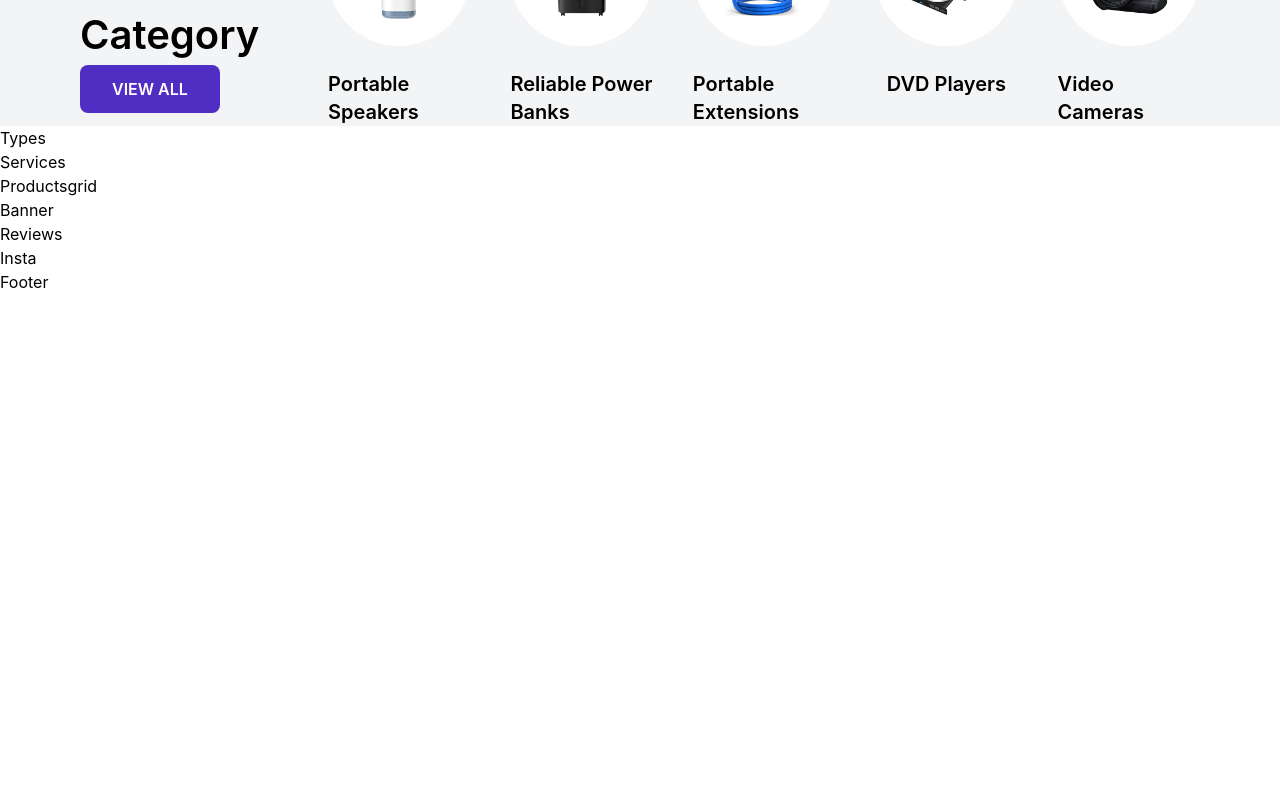
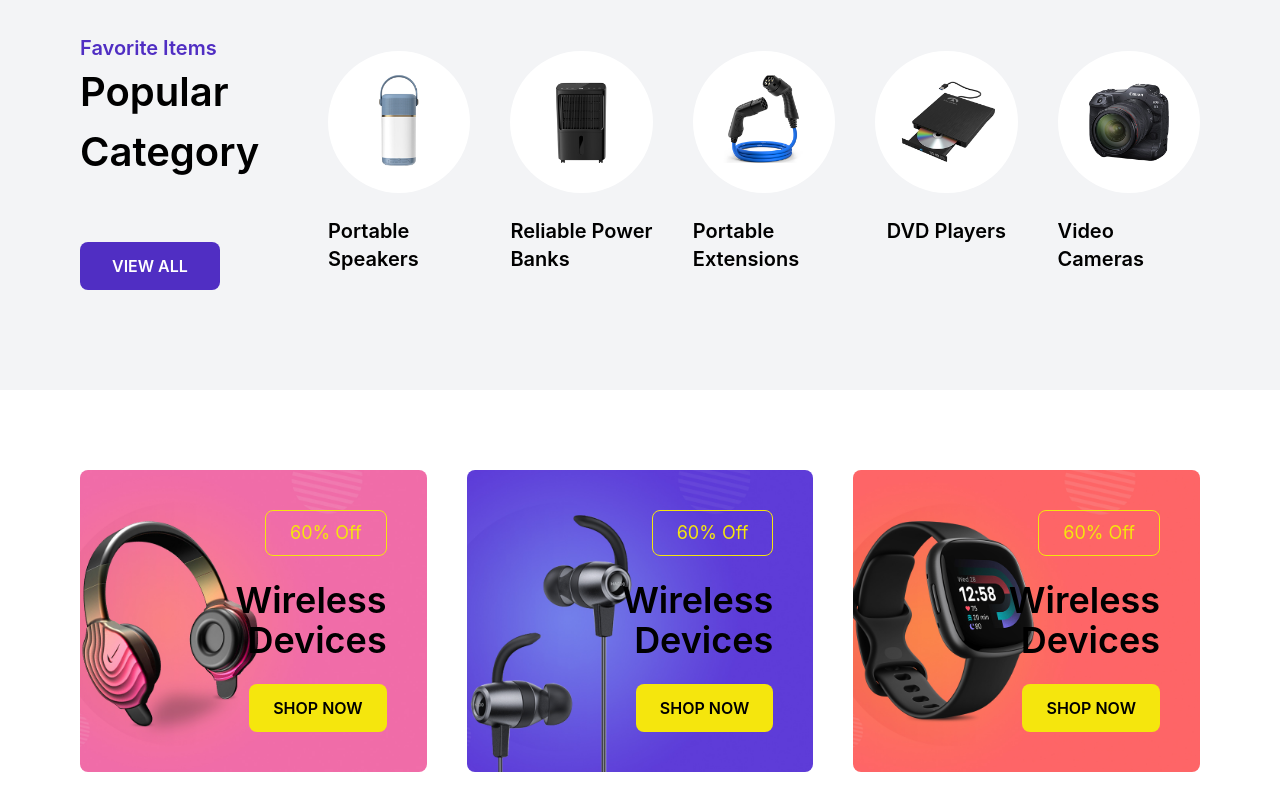
Before and after one commit to miirosadat-dev/Ecommerce-web-app-with-react, a React (Vite) app: page / in a window 1280 px wide. Shown: the part 820-1620 px from the top of the page. Before the commit the page ends 1114 px from the top, so only its background shows below. Built offline with nearby package versions, Linux system fonts and the light colour scheme.

Commit message:
Add types component change

```diff
--- a/src/components/Category.jsx
+++ b/src/components/Category.jsx
@@ -22,7 +22,7 @@
     <div
       id="category"
       className="w-full bg-gray-100 lg:px-20
-       px-5 pt-130px pb-80px flex lg:flex-row
+       px-5 pt-[130px] pb-[100px] flex lg:flex-row
         flex-col justify-center items-center
          gap-20"
     >
@@ -39,7 +39,7 @@
         <h1 className="text-[40px] leading-50px font-semibold lg:text-start text-center text-black">
           Popular Category
         </h1>
-        <button className="bg-themepurple text-white font-semibold hover:text-black py-3 mt-60px px-8 rounded-lg hover:bg-themeyellow transition-colors duration-300">
+        <button className="bg-themepurple text-white font-semibold hover:text-black py-3 mt-[60px] px-8 rounded-lg hover:bg-themeyellow transition-colors duration-300">
           VIEW ALL
         </button>
       </div>
--- a/src/components/Types.jsx
+++ b/src/components/Types.jsx
@@ -1,10 +1,75 @@
 import React from "react";
+import { useEffect } from "react";
 import banner1 from "../assets/banner1.jpg";
 import banner2 from "../assets/banner2.jpg";
 import banner3 from "../assets/banner3.jpg";
+import AOS from "aos";
+import "aos/dist/aos.css";
 
 const Types = () => {
-  return <div>Types</div>;
+  useEffect(() => {
+    AOS.init({
+      offset: 100,
+      duration: 500,
+      easing: "ease-in-out",
+    });
+    AOS.refresh();
+  }, []);
+
+  return (
+    <div className="w-full lg:px-20 px-5 py-[80px] grid lg:grid-cols-3 grid-cols-1 justify-center items-start gap-10">
+      <div
+        data-aos="zoom-in"
+        data-aos-delay="100"
+        className="flex flex-col justify-center items-end gap-6 bg-cover bg-center p-10 rounded-lg"
+        style={{ backgroundImage: `url(${banner1})` }}
+      >
+        <h1 className="text-themeyellow border rounded-lg border-themeyellow px-6 py-2 text-lg">
+          60% Off
+        </h1>
+        <h1 className="text-4xl text-end tex-white font-semibold">
+          Wireless <br /> Devices
+        </h1>
+        <button className="bg-themeyellow px-6 py-3 rounded-lg text-black font-semibold">
+          SHOP NOW
+        </button>
+      </div>
+
+      <div
+        data-aos="zoom-in"
+        data-aos-delay="200"
+        className="flex flex-col justify-center items-end gap-6 bg-cover bg-center p-10 rounded-lg"
+        style={{ backgroundImage: `url(${banner2})` }}
+      >
+        <h1 className="text-themeyellow border rounded-lg border-themeyellow px-6 py-2 text-lg">
+          60% Off
+        </h1>
+        <h1 className="text-4xl text-end tex-white font-semibold">
+          Wireless <br /> Devices
+        </h1>
+        <button className="bg-themeyellow px-6 py-3 rounded-lg text-black font-semibold">
+          SHOP NOW
+        </button>
+      </div>
+
+      <div
+        data-aos="zoom-in"
+        data-aos-delay="300"
+        className="flex flex-col justify-center items-end gap-6 bg-cover bg-center p-10 rounded-lg"
+        style={{ backgroundImage: `url(${banner3})` }}
+      >
+        <h1 className="text-themeyellow border rounded-lg border-themeyellow px-6 py-2 text-lg">
+          60% Off
+        </h1>
+        <h1 className="text-4xl text-end tex-white font-semibold">
+          Wireless <br /> Devices
+        </h1>
+        <button className="bg-themeyellow px-6 py-3 rounded-lg text-black font-semibold">
+          SHOP NOW
+        </button>
+      </div>
+    </div>
+  );
 };
 
 export default Types;
```
